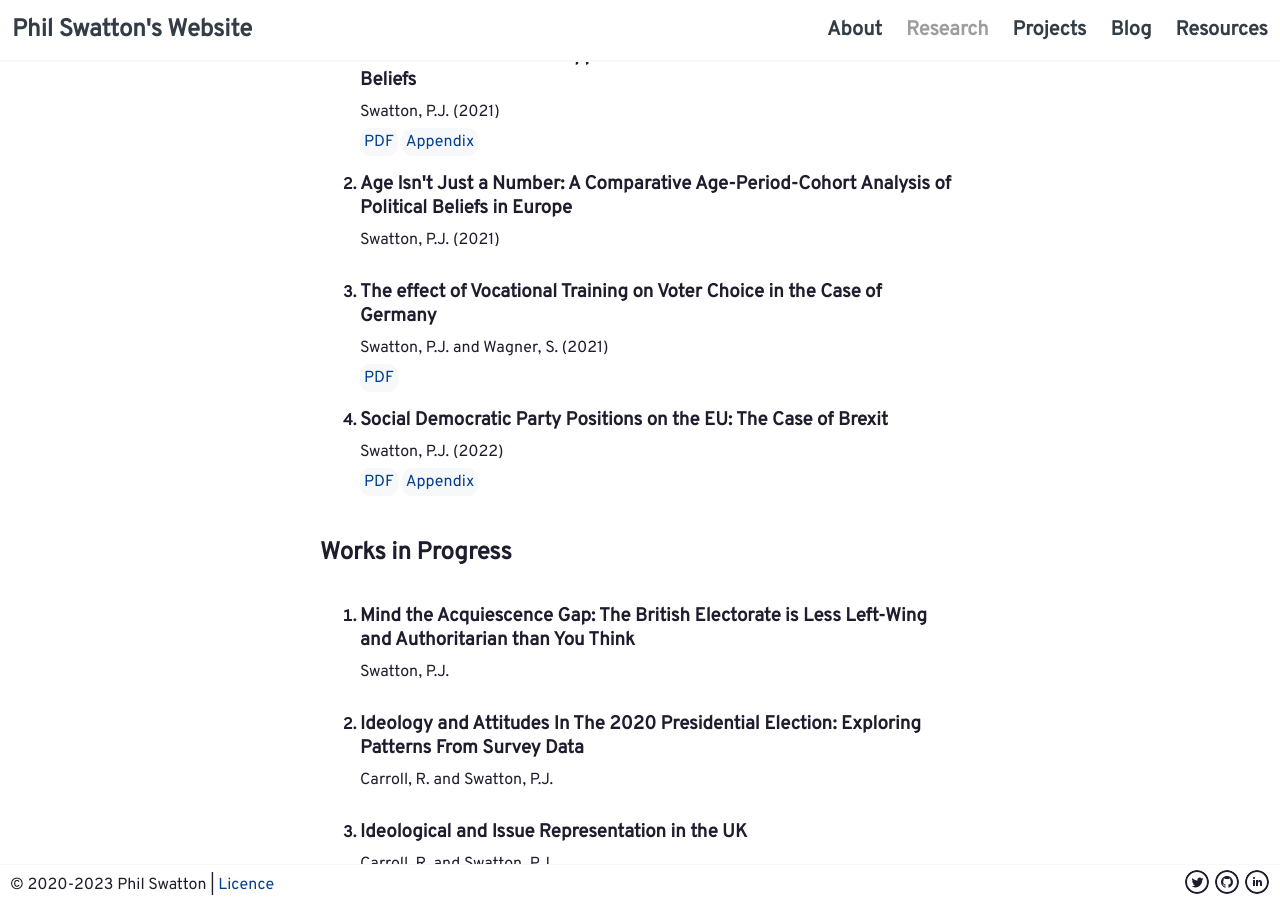
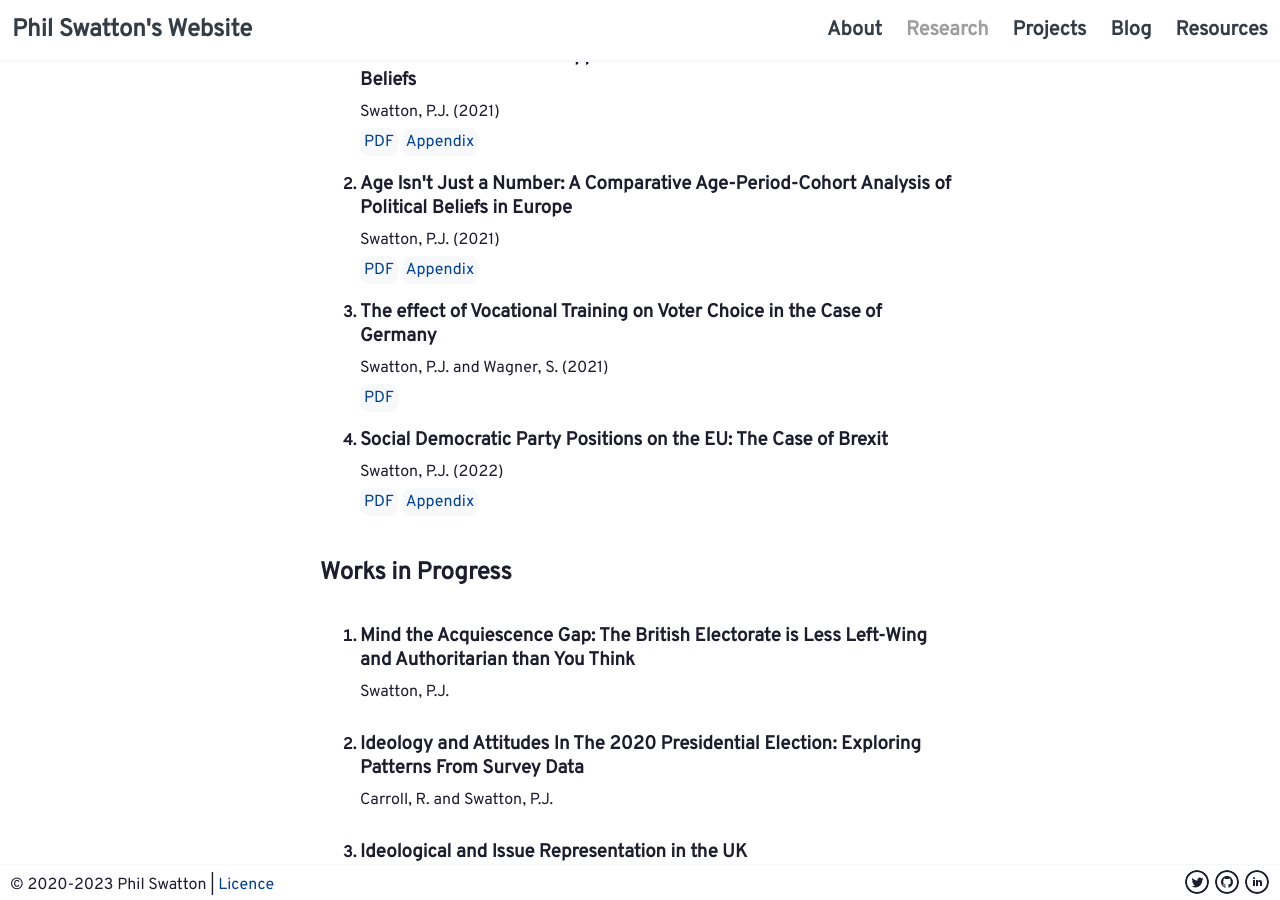
Before and after one commit to philswatton/philswatton.github.io, a Jekyll site: the page built from research.html, in a window 1280 px wide and 900 px high, scrolled down 804 px. Built offline with Jekyll 4.4.1, drawn with Linux system fonts in a browser that asks for light colours.

Commit message:
APC paper

```diff
--- a/_data/working.yml
+++ b/_data/working.yml
@@ -6,6 +6,8 @@
 - title: Age Isn't Just a Number&#58; A Comparative Age-Period-Cohort Analysis of Political Beliefs in Europe
   authors: Swatton, P.J.
   year: 2021
+  pdf: /papers/apc-lr.pdf
+  app: /papers/apc-lr_appendix.pdf
 - title: The effect of Vocational Training on Voter Choice in the Case of Germany
   authors: Swatton, P.J. and Wagner, S.
   year: 2021
```
Also changed, not shown: 2 other files.
